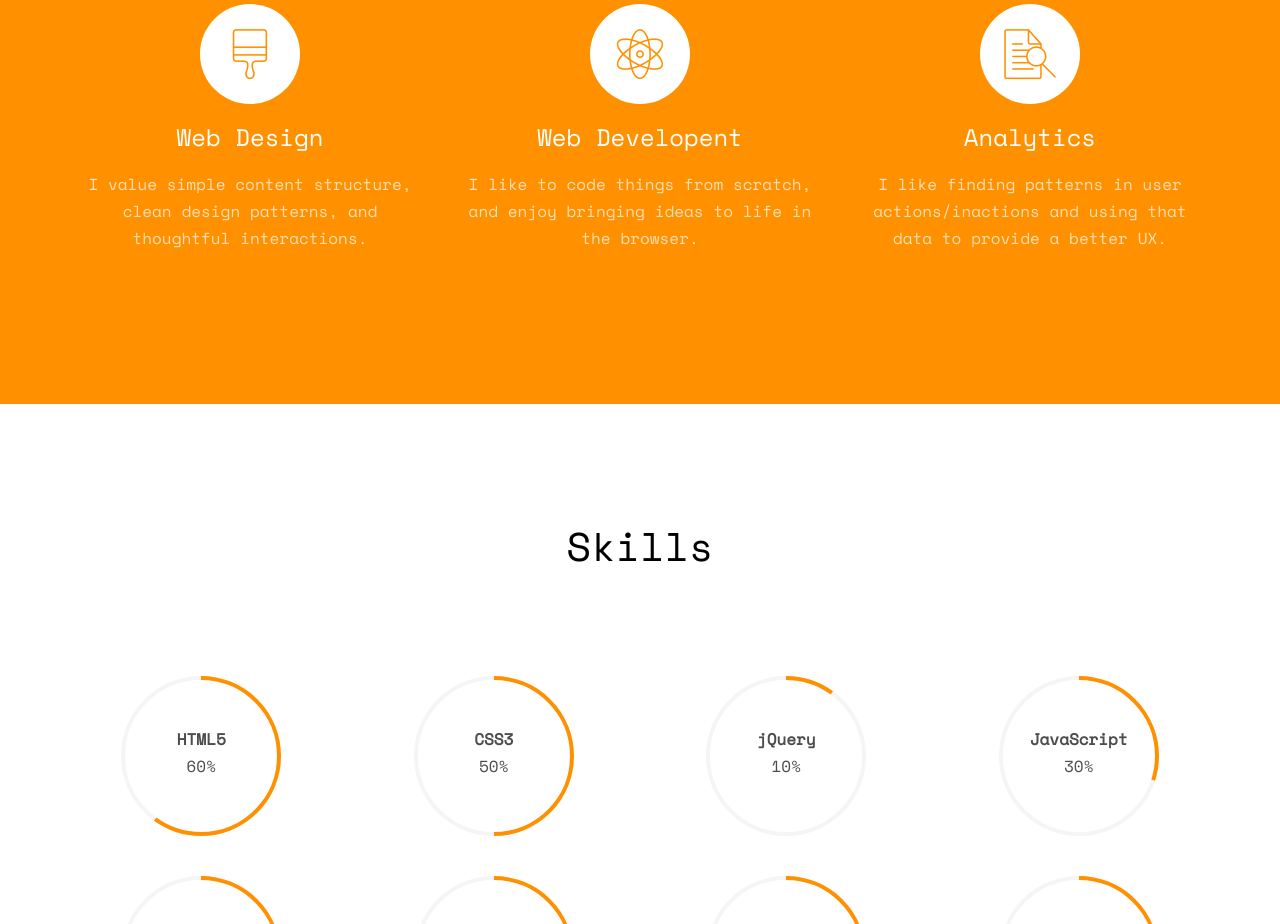
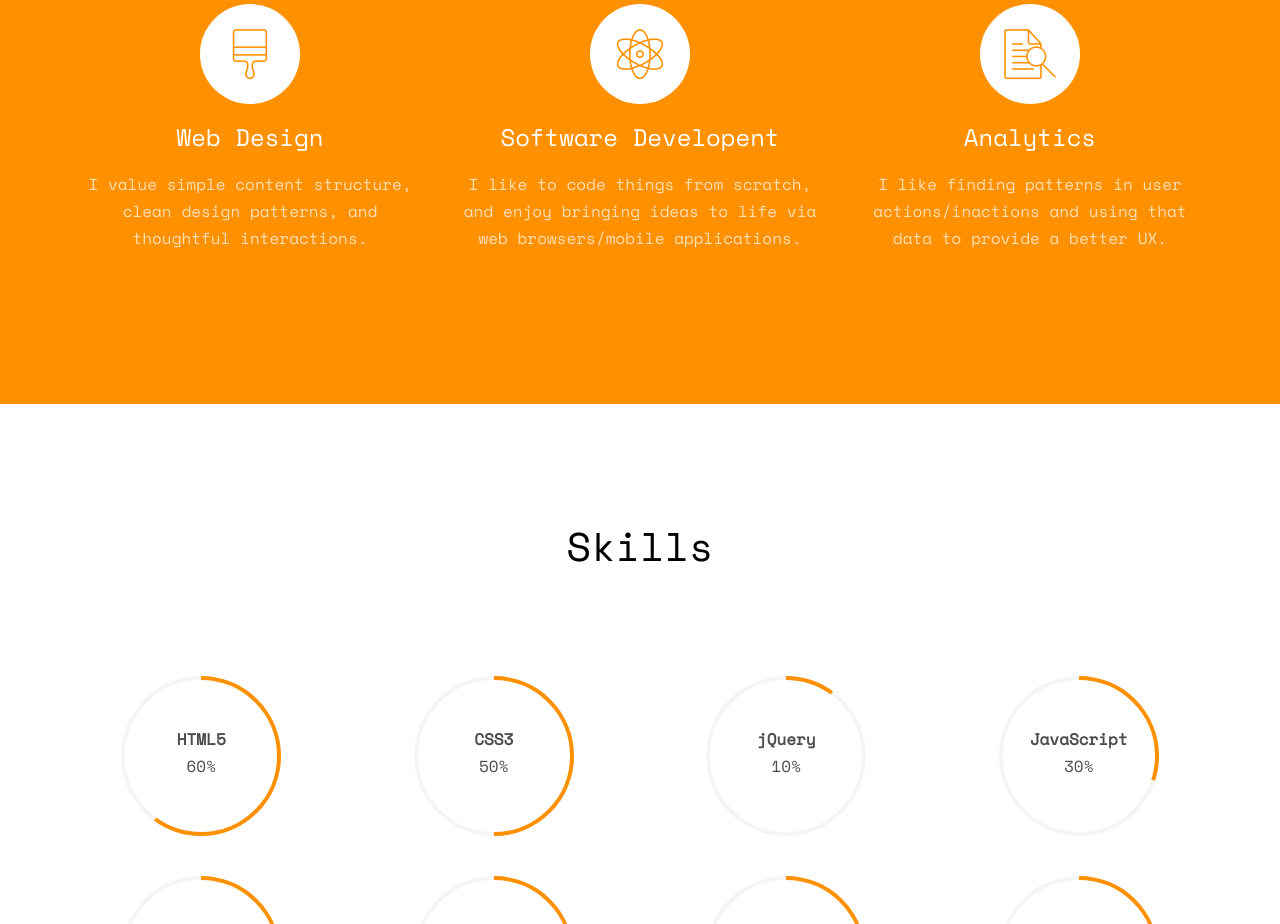
Before and after one commit to Shakird/shakird.github.io, a plain HTML site: page index.html in a window 1280 px wide. Shown: the part 1740-2664 px from the top of the page. Drawn offline with nearby package versions, Linux system fonts and the light colour scheme; files whose address does not match are found by name.

Commit message:
Portfolio Site (1.16)
Addition of 8ball application link on "Work" Section

```diff
--- a/index.html
+++ b/index.html
@@ -147,8 +147,8 @@
 								<i class="icon-genius"></i>
 							</span>
 							<div class="feature-copy">
-								<h3>Web Developent</h3>
-								<p>I like to code things from scratch, and enjoy bringing ideas to life in the browser.</p>
+								<h3>Software Developent</h3>
+								<p>I like to code things from scratch, and enjoy bringing ideas to life via web browsers/mobile applications.</p>
 							</div>
 						</div>
 					</div>
@@ -300,7 +300,7 @@
 					</a>
 				</div>
 				<div class="col-md-3 text-center col-padding animate-box">
-					<a href="8Ball.png" class="work" style="background-image: url(8Ball.png);" onClick="MyWindow=window.open('8Ball.png','MyWindow','width=600,height=300'); return false;">
+					<a href="8Ball.png" class="work" style="background-image: url(8Ball.png);" onClick="MyWindow=window.open('https://github.com/Shakird/Magic-8-Ball','MyWindow','width=600,height=300'); return false;">
 						<div class="desc">
 							<h3>Magic 8 Ball</h3>
 							<span>IOS App</span>
```
